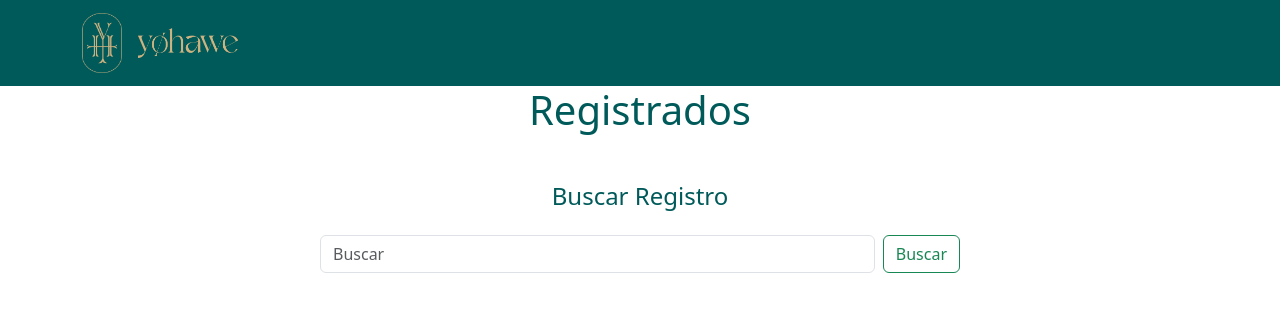
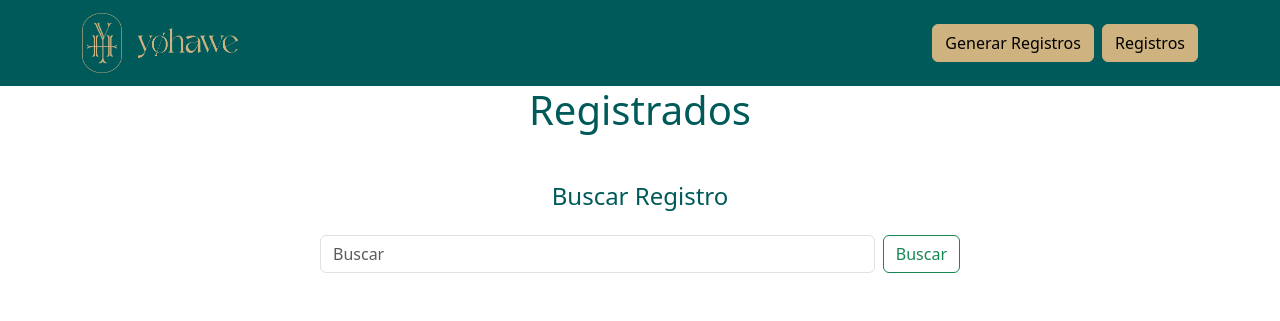
Before and after one commit to DanielAlegriaLino/pulseras_register, a Django app: page /registros/ in a window 1280 px wide. Shown: the top 321 px of the page. Run offline with Django 5.2, Linux system fonts and the light colour scheme; data that the repository does not hold is empty.

Commit message:
Update the navbar with two buttons and the css

```diff
--- a/ProjectComunadesExtranjeras/AppResgistro/templates/base.html
+++ b/ProjectComunadesExtranjeras/AppResgistro/templates/base.html
@@ -17,11 +17,15 @@
 <body>
     <header>
         <div class="navbar navbar-custom p-2">
-            <div class="container">
+            <div class="container d-flex justify-content-between align-items-center">
                 <a href="{% url 'home' %}" class="navbar-brand d-flex align-items-center">
                     <img src="{% static 'img/Icono.webp' %}" class="me-3" width="40" height="60" alt="Logo">
                     <img src="{% static 'img/Logo.webp' %}" class="me-3" width="100" height="30" alt="Nombre">
                 </a>
+                <div class="d-flex">
+                    <button type="button" class="btn btn-custom me-2">Generar Registros</button>
+                    <button type="button" class="btn btn-custom">Registros</button>
+                </div>
             </div>
         </div>
     </header>
--- a/ProjectComunadesExtranjeras/static/styles/navbar.css
+++ b/ProjectComunadesExtranjeras/static/styles/navbar.css
@@ -13,4 +13,13 @@
 
 .btn-custom {
     background: var(--font-color);
+    border-color: var(--font-color);
+    color: black;
 }
+
+.btn-custom:hover,
+.btn-custom:active {
+    color: var(--font-color);
+    border-color: var(--font-color);
+    background: var(--background);
+}
```
